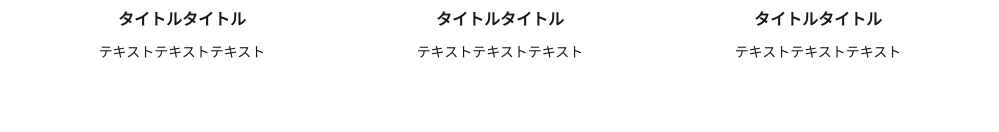
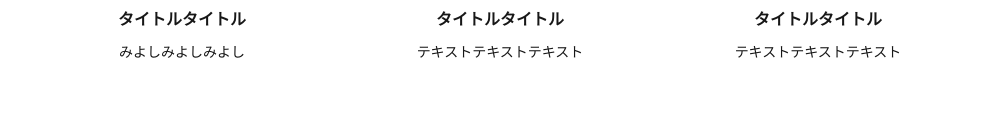
Before and after one commit to ishimaruryouto/Next_practice, a Next.js app: page /practice1 in a window 1280 px wide. Shown: the part 1369-1501 px from the top of the page, without its empty margins (140-1139 px from the left). Built offline with nearby package versions, Linux system fonts and the light colour scheme; a web font is replaced by a local one.

Commit message:
テキスト変更

```diff
--- a/src/app/practice1/page.tsx
+++ b/src/app/practice1/page.tsx
@@ -41,7 +41,7 @@ export default function Bike() {
                         <div>
                             <Image src="/img/bicycle1.jpg" alt="黒い自転車のサドル" width={300} height={300} />
                             <h3 className="text-base font-bold text-center mt-2.5">タイトルタイトル</h3>
-                            <p className="text-sm text-center mt-2.5">テキストテキストテキスト</p>
+                            <p className="text-sm text-center mt-2.5">みよしみよしみよし</p>
                         </div>
 
                         <div>
```
